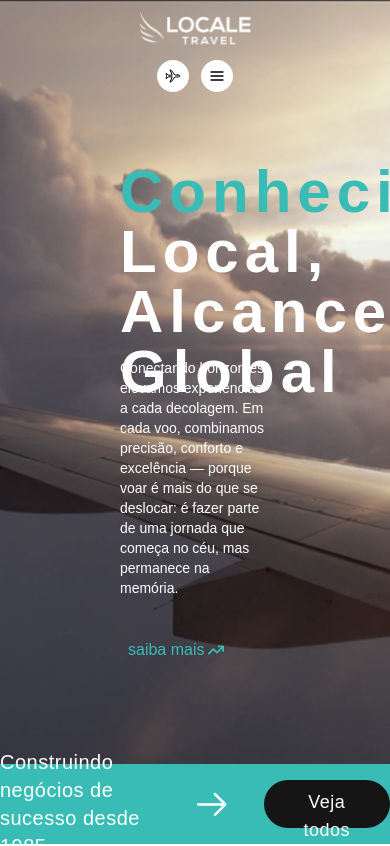
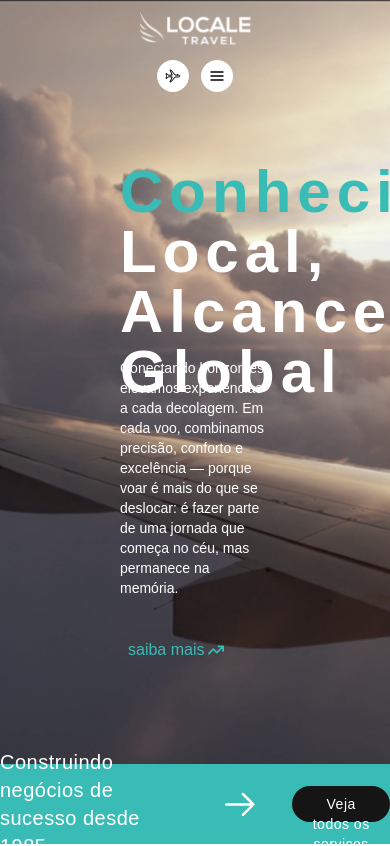
Before and after one commit to Leonardobern10/locale-travel, a React (Vite) app: page / in a window 390 px wide. Shown: the top 846 px of the page. Built offline with nearby package versions, Linux system fonts and the light colour scheme; a web font is replaced by a local one.

Commit message:
fix: corrigindo design para responsividade em dispositivos móveis

```diff
--- a/src/components/ButtonDefault.tsx
+++ b/src/components/ButtonDefault.tsx
@@ -24,7 +24,7 @@ export default function ButtonDefault({
         black
           ? "bg-black-default text-white"
           : "bg-white text-esmerald border-2 border-esmerald"
-      } w-fit h-12 text-lg py-2 px-7 font-hunnin rounded-4xl hover:cursor-pointer hover:scale-95
+      } w-fit h-9 md:h-12 text-sm md:text-lg py-2 px-4 md:px-7 font-hunnin rounded-4xl hover:cursor-pointer hover:scale-95
         ${disabled ? "opacity-50 cursor-not-allowed hover:scale-100" : ""}
       `}
     >
```
